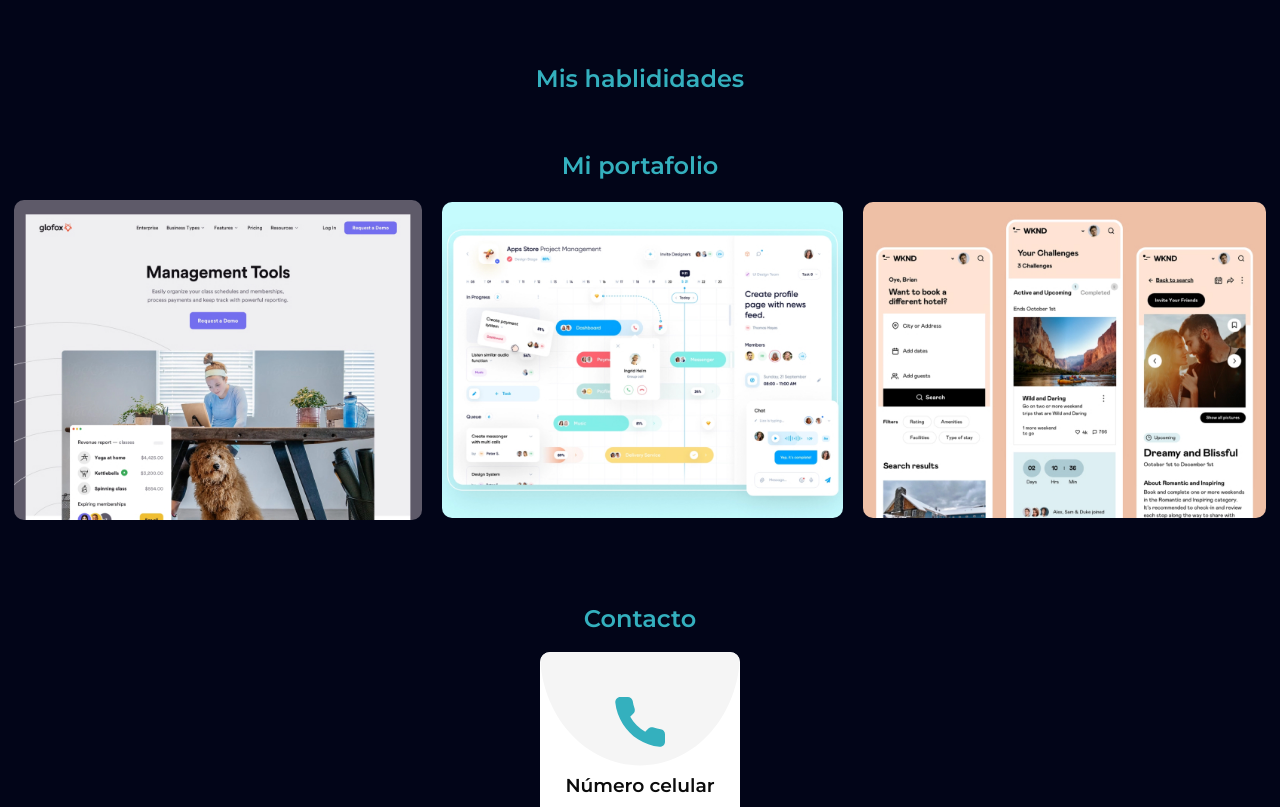
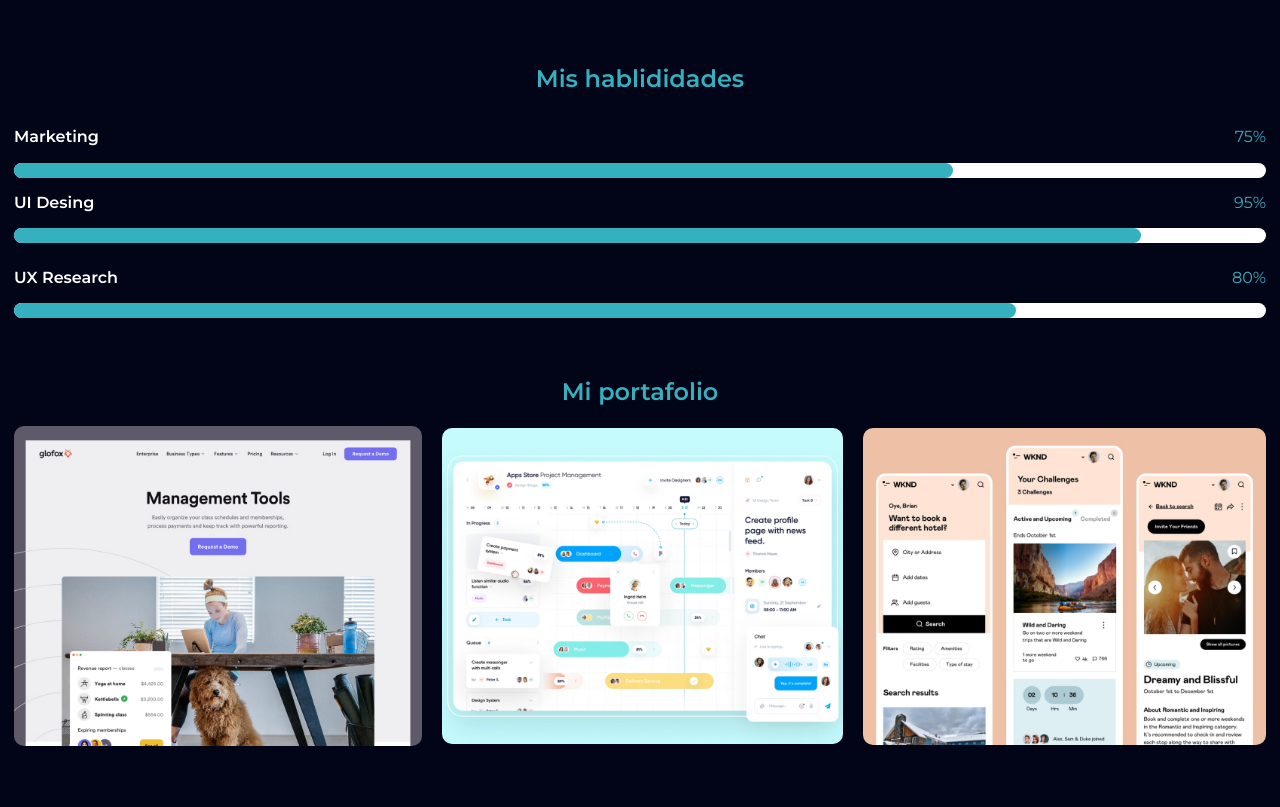
Before and after one commit to JePimentel/portfolio-practice, a plain HTML site: page index.html in a window 1280 px wide. Shown: the part 1182-1989 px from the top of the page. Drawn offline with Linux system fonts and the light colour scheme.

Commit message:
Seccion 'Mis habilidades' maquetada y con la animacion de la barra de carga

```diff
--- a/index.html
+++ b/index.html
@@ -15,7 +15,9 @@
 <body>
     <header>
         <nav>
-            <img src="./images/icons/menu.svg" alt="menu">
+            <picture id="menu">
+                <img src="./images/icons/menu.svg" alt="menu">
+            </picture>
             <div class="navMenu">
                 <ul>
                     <li><a href="#">Home</a></li>
@@ -49,7 +51,7 @@
                     </picture>
                 </div>
             </div>
-            <div class="presentationLogosBack"></div>
+            <div class="presentationLogosBackground"></div>
             <div class="presentationLogos">
                 <picture>
                     <img src="./images/icons/google.svg" alt="google">
@@ -95,6 +97,35 @@
         </section>
         <section class="mySkills">
             <h2>Mis hablididades</h2>
+            <div class="skills">
+                <div class="skill">
+                    <div class="skillInfo">
+                        <p>Marketing</p>
+                        <span><span id="levelMarketing">75</span>%</span>
+                    </div>
+                    <div class="skillProgress">
+                        <div id="marketing" class="progress"></div>
+                    </div>
+                </div>
+                <div class="skill">
+                    <div class="skillInfo">
+                        <p>UI Desing</p>
+                        <span>95%</span>
+                    </div>
+                    <div class="skillProgress">
+                        <div id="ui" class="progress"></div>
+                    </div>
+                </div>
+                <div class="skill">
+                    <div class="skillInfo">
+                        <p>UX Research</p>
+                        <span>80%</span>
+                    </div>
+                    <div class="skillProgress">
+                        <div id="ux" class="progress"></div>
+                    </div>
+                </div>
+            </div>
         </section>
         <section class="myPortfolio">
             <h2>Mi portafolio</h2>
@@ -123,5 +154,6 @@
     <footer>
         <p>Hecho con ♥ en Academlo</p>
     </footer>
+    <script src="./js/index.js"></script>
 </body>
 </html>
--- a/js/index.js
+++ b/js/index.js
@@ -0,0 +1,20 @@
+const skills = document.querySelector('.skills')
+const marketing = document.querySelector('#marketing')
+const ui = document.querySelector('#ui')
+const ux = document.querySelector('#ux')
+
+const loading = (entries, observer) => {
+    if (entries[0].isIntersecting) {
+        marketing.classList.add('marketingProgress')
+        ui.classList.add('uiProgress')
+        ux.classList.add('uxProgress')
+    }
+}
+
+const observer = new IntersectionObserver(loading, {
+    root: null,
+    rootMargin: '0px',
+    threshold: 1.0
+})
+
+observer.observe(skills)
--- a/styles/index.css
+++ b/styles/index.css
@@ -17,18 +17,8 @@ body {
     font-family: 'Montserrat', sans-serif;
     background-color: var(--backgroundBlue);
     color: var(--gray);
-    padding: 0 1.4rem;
     font-size: 1.6rem;
     text-align: center;
-}
-
-nav {
-    height: 5rem;
-    width: 100%;
-    display: flex;
-    justify-content: flex-end;
-    align-items: center;
-    padding-right: 2.4rem;
 }
 
 h2, span {
@@ -67,6 +57,10 @@ nav img {
     line-height: 2.5rem;
 }
 
+main {
+    padding: 0 1.4rem;
+}
+
 .presentationContainer ,.aboutMe, .services, .mySkills, .myPortfolio, .contact {
     margin-bottom: 6rem;
 }
@@ -76,6 +70,14 @@ nav img {
     color: var(--white);
 }
 
+nav {
+    height: 5rem;
+    width: 100%;
+    display: flex;
+    justify-content: flex-end;
+    align-items: center;
+    padding-right: 2.4rem;
+}
 
 main .presentationContainer {
     position: relative;
@@ -132,7 +134,7 @@ main .background {
     opacity: .9;
 }
 
-.presentationLogosBack {
+.presentationLogosBackground {
     width: 100%;
     height: 8rem;
     display: flex;
@@ -176,6 +178,10 @@ main .background {
     align-items: center;
     overflow-x: scroll;
     height: 320px;
+}
+
+.servicesCards::-webkit-scrollbar {
+    background-color: #020518;
 }
 
 .servicesCards .serviceCard {
@@ -225,6 +231,60 @@ main .background {
     height: 100%;
 }
 
+.skill:nth-child(3) {
+    margin: 10px 0;
+}
+
+.skill .skillInfo {
+    display: flex;
+    justify-content: space-between;
+    align-items: center;
+}
+
+.skill .skillInfo p {
+    color: var(--white);
+    font-weight: 600;
+}
+
+.skill .skillProgress {
+    border-radius: 50px;
+    background-color: var(--white);
+    height: 15px;
+}
+
+.skillProgress .progress {
+    width: 0%;
+    background-color: var(--blue);
+    height: 100%;
+    border-radius: 50px;
+}
+
+.marketingProgress {
+    animation: marketing 2s forwards;
+}
+
+.uiProgress {
+    animation: ui 3s forwards;
+}
+
+.uxProgress {
+    animation: ux 3.5s forwards;
+}
+
+@keyframes marketing {
+    0%{width: 0;}
+    100%{width: 75%;}
+}
+@keyframes ui {
+    0%{width: 0;}
+    100%{width: 90%;}
+}
+@keyframes ux {
+    0%{width: 0;}
+    100%{width: 80%;}
+}
+/*  */
+
 .contactCards {
     display: flex;
     flex-direction: column;
```
